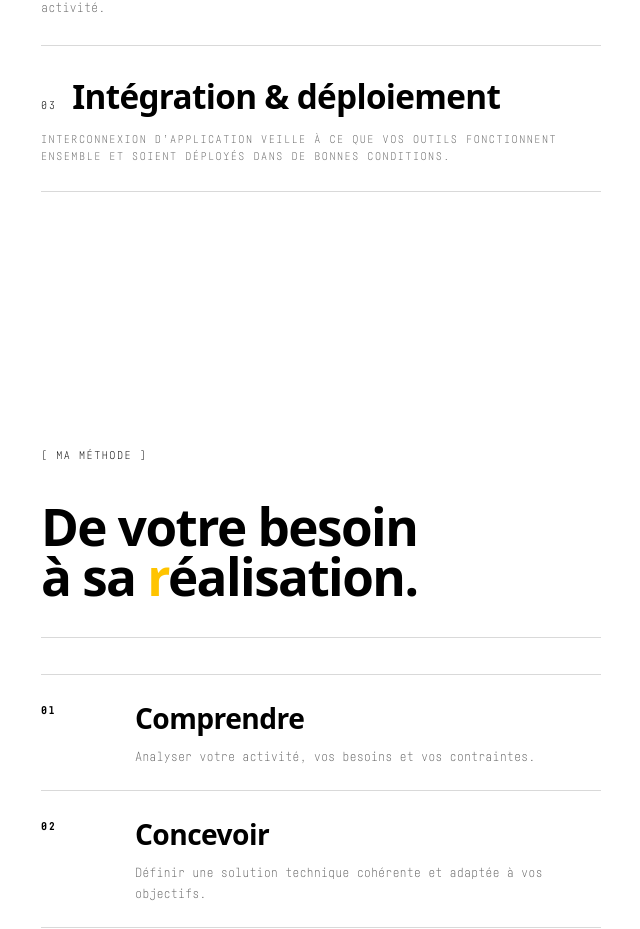
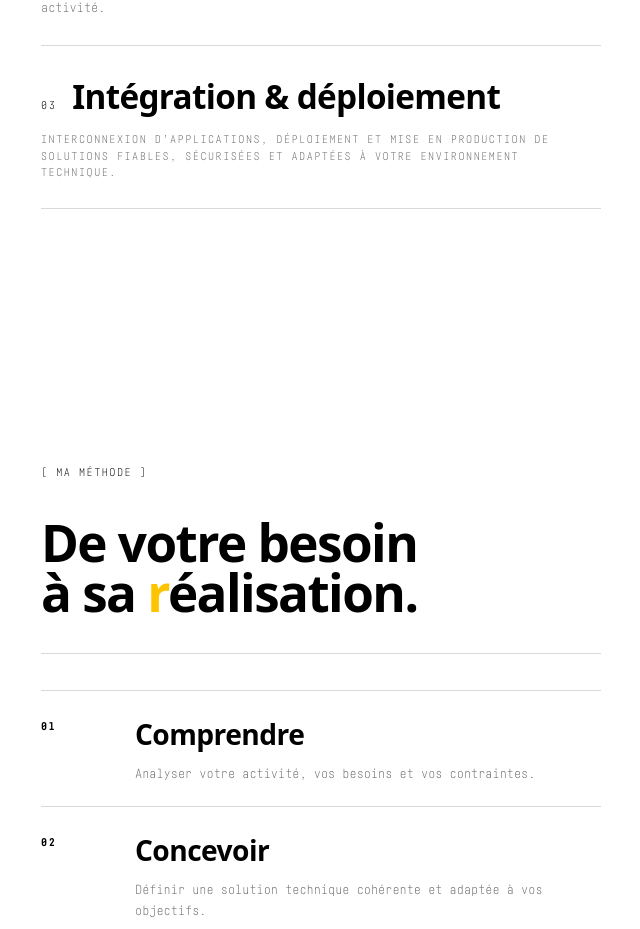
Before and after one commit to yohanetifier/portfolio-v2, a Next.js app: page /about in a window 1280 px wide. Shown: the part 3215-4144 px from the top of the page, without its empty margins (87-727 px from the left). Built offline with nearby package versions, Linux system fonts and the light colour scheme; no server answers.

Commit message:
fix(about): complete the integration & deployment expertise sentence

```diff
--- a/components/About/About.tsx
+++ b/components/About/About.tsx
@@ -33,7 +33,7 @@ const EXPERTISES = [
   },
   {
     title: 'Intégration & déploiement',
-    tag: 'Interconnexion d’application veille à ce que vos outils fonctionnent ensemble et soient déployés dans de bonnes conditions.',
+    tag: 'Interconnexion d’applications, déploiement et mise en production de solutions fiables, sécurisées et adaptées à votre environnement technique.',
     text: '',
   },
 ];
```
